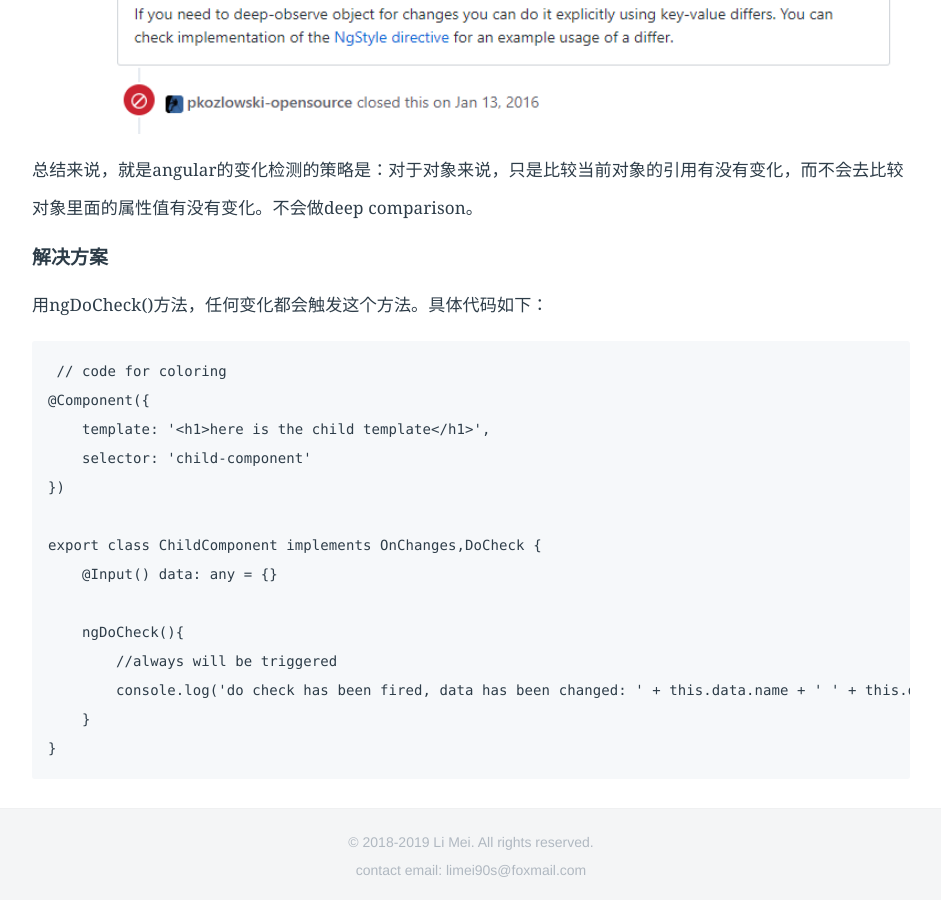
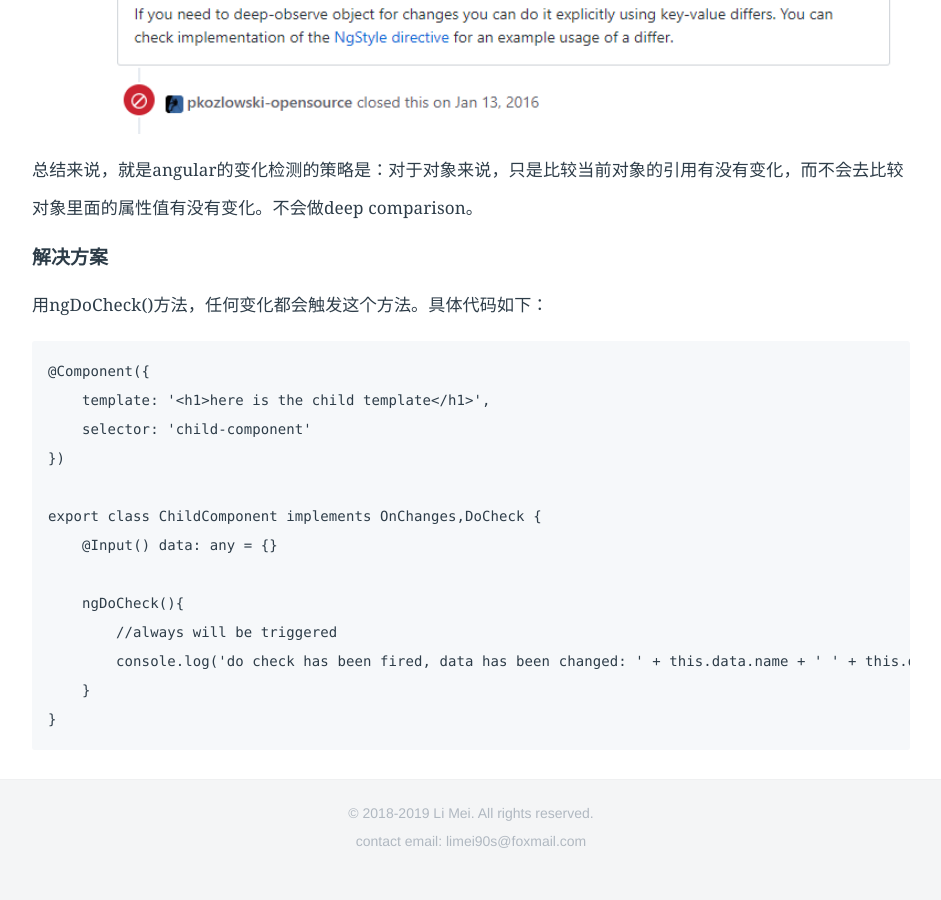
Before and after one commit to LiMeii/LiMeii.github.io, a Jekyll site: the page built from _posts/2019-05-30-issues-angular-ngonchanges-notfired.md, in a window 1280 px wide and 900 px high, scrolled down 2511 px. Shown: the whole window, without its empty margins (177-1118 px from the left). Built offline with Jekyll 4.4.1, drawn with Linux system fonts in a browser that asks for light colours; after the commit the page ends 3382 px from its top, so only the background shows below that.

Commit message:
update post

````diff
--- a/_config.yml
+++ b/_config.yml
@@ -1,2 +1,7 @@
 theme: minima
 baseurl: /limeii.github.io
+highlighter: rouge
+markdown: kramdown
+kramdown:
+  input: GFM
+  syntax_highlighter: rouge
--- a/_posts/2019-05-30-issues-angular-ngonchanges-notfired.md
+++ b/_posts/2019-05-30-issues-angular-ngonchanges-notfired.md
@@ -99,7 +99,6 @@ Google了一下， 在github上找到了一个angular员工给出的一个答复
 用ngDoCheck()方法，任何变化都会触发这个方法。具体代码如下：
 
 ```ts
- // code for coloring
 @Component({
     template: '<h1>here is the child template</h1>',
     selector: 'child-component'
````
